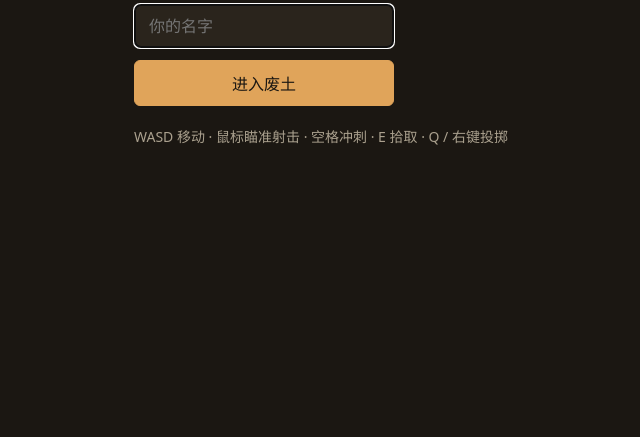
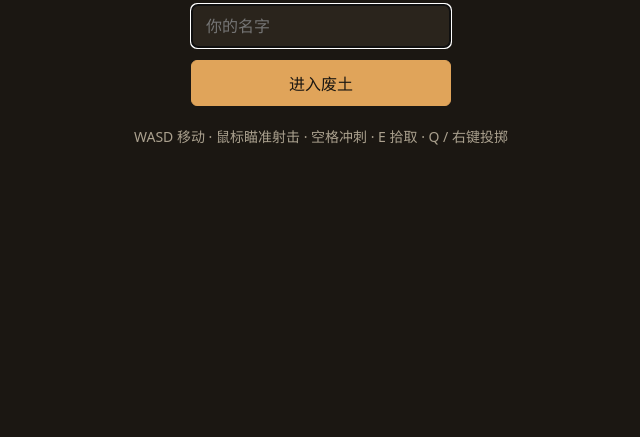
Before and after one commit to lixiao189/EvoClash, a plain HTML site: page crates/client/index.html in a window 1280 px wide. Shown: the part 363-800 px from the top of the page, without its empty margins (319-959 px from the left). Drawn offline with Linux system fonts and the light colour scheme.

Commit message:
Center the name prompt's input and button
Co-Authored-By: Claude Opus 5.5 <noreply@anthropic.com>

```diff
--- a/crates/client/index.html
+++ b/crates/client/index.html
@@ -9,7 +9,7 @@
     html, body { margin: 0; height: 100%; overflow: hidden; background: #1b1712; color: #e8dcc4;
       font: 16px system-ui, "PingFang SC", "Microsoft YaHei", sans-serif; }
     #game { display: block; width: 100%; height: 100%; outline: none; }
-    #join { position: fixed; inset: 0; display: none; place-content: center; gap: 12px; text-align: center; }
+    #join { position: fixed; inset: 0; display: none; place-content: center; justify-items: center; gap: 12px; text-align: center; }
     #join h1 { margin: 0 0 8px; font-size: 40px; letter-spacing: 4px; color: #e0a45a; }
     #join input, #join button { font: inherit; padding: 10px 14px; border-radius: 6px; border: 1px solid #6b5a43; }
     #join input, #join button { box-sizing: border-box; width: 260px; }
```
